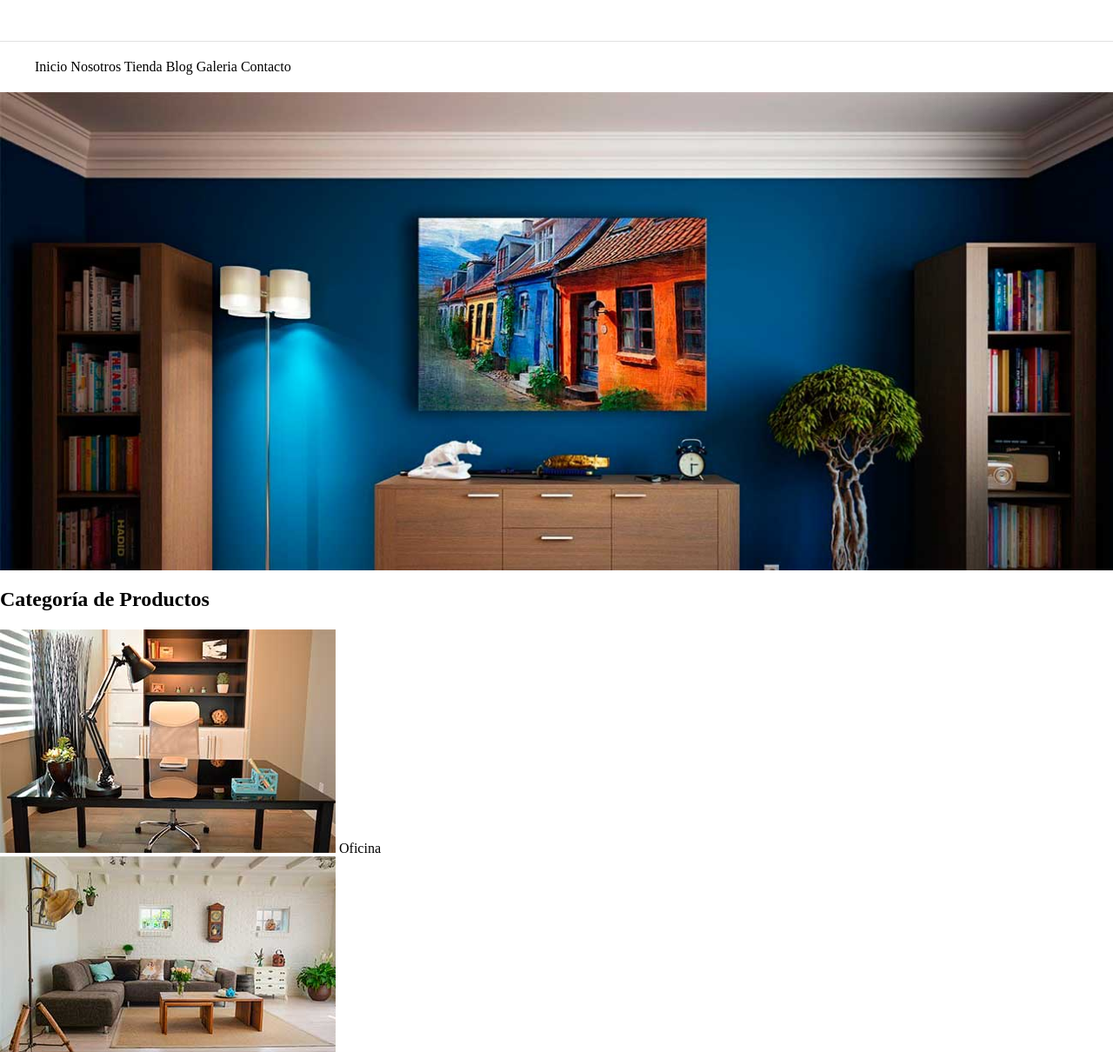
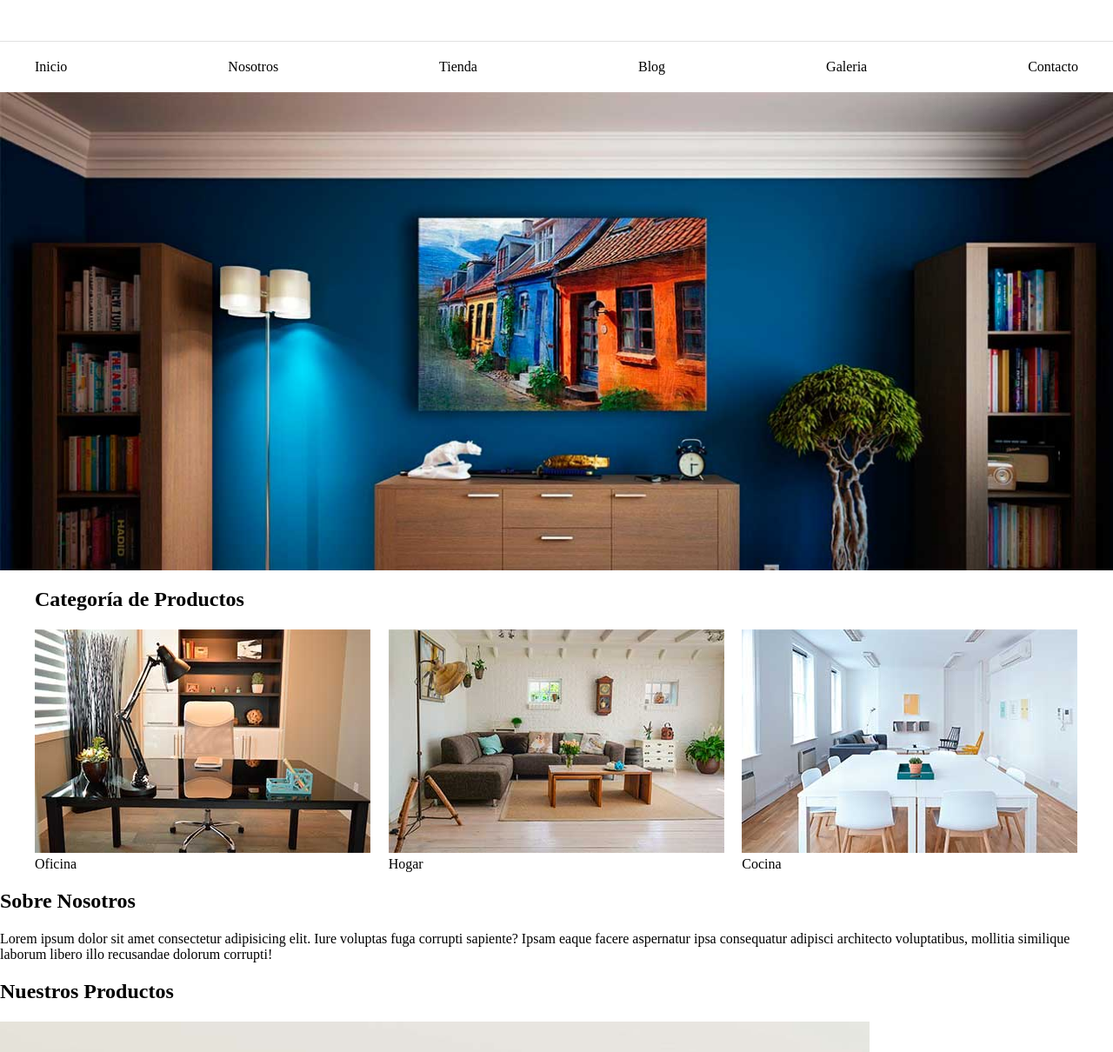
Before and after one commit to psyQore/E-commerce-Proyect, a plain HTML site: page index.html in a window 1280 px wide. Shown: the part 90-1300 px from the top of the page at 87% size. Drawn offline with Linux system fonts and the light colour scheme; files whose address does not match are found by name.

Commit message:
Se trabaja con flexbox y grid, se termina ejemplos

```diff
--- a/css/app.css
+++ b/css/app.css
@@ -35,6 +35,8 @@ a {
 
 .nav-main {
   padding: 20px 0;
+  display: flex;
+  justify-content: space-between;
 }
 
 .hero {
@@ -43,3 +45,10 @@ a {
   background-size: cover;
   height: 550px;
 }
+
+/* Categoria */
+.list-category {
+  display: grid;
+  grid-template-columns: repeat(3, 1fr);
+  gap: 20px;
+}
--- a/index.html
+++ b/index.html
@@ -26,9 +26,10 @@
 
     <div class="hero"></div>
 
-    <section>
+    <section class="container">
       <h2>Categoría de Productos</h2>
 
+      <div class="list-category">
         <div>
           <img src="./img//categoria1.jpg" alt="imagen categoria" />
           <a href="">Oficina</a>
@@ -40,6 +41,7 @@
         <div>
           <img src="./img//categoria3.jpg" alt="imagen categoria" />
           <a href="">Cocina</a>
+        </div>
       </div>
     </section>
 
```
Lines whose indentation alone changed are shown as unchanged.
